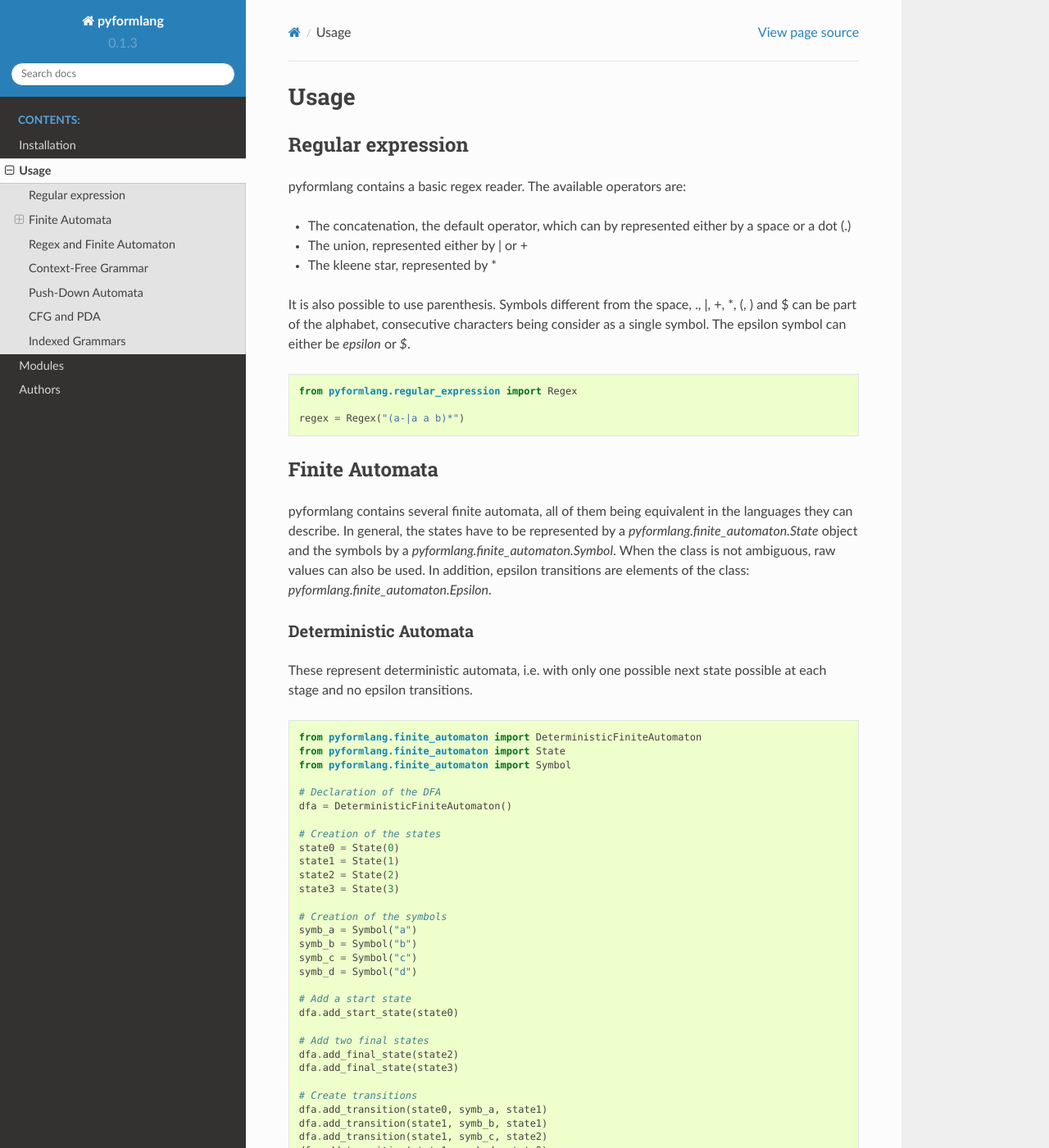
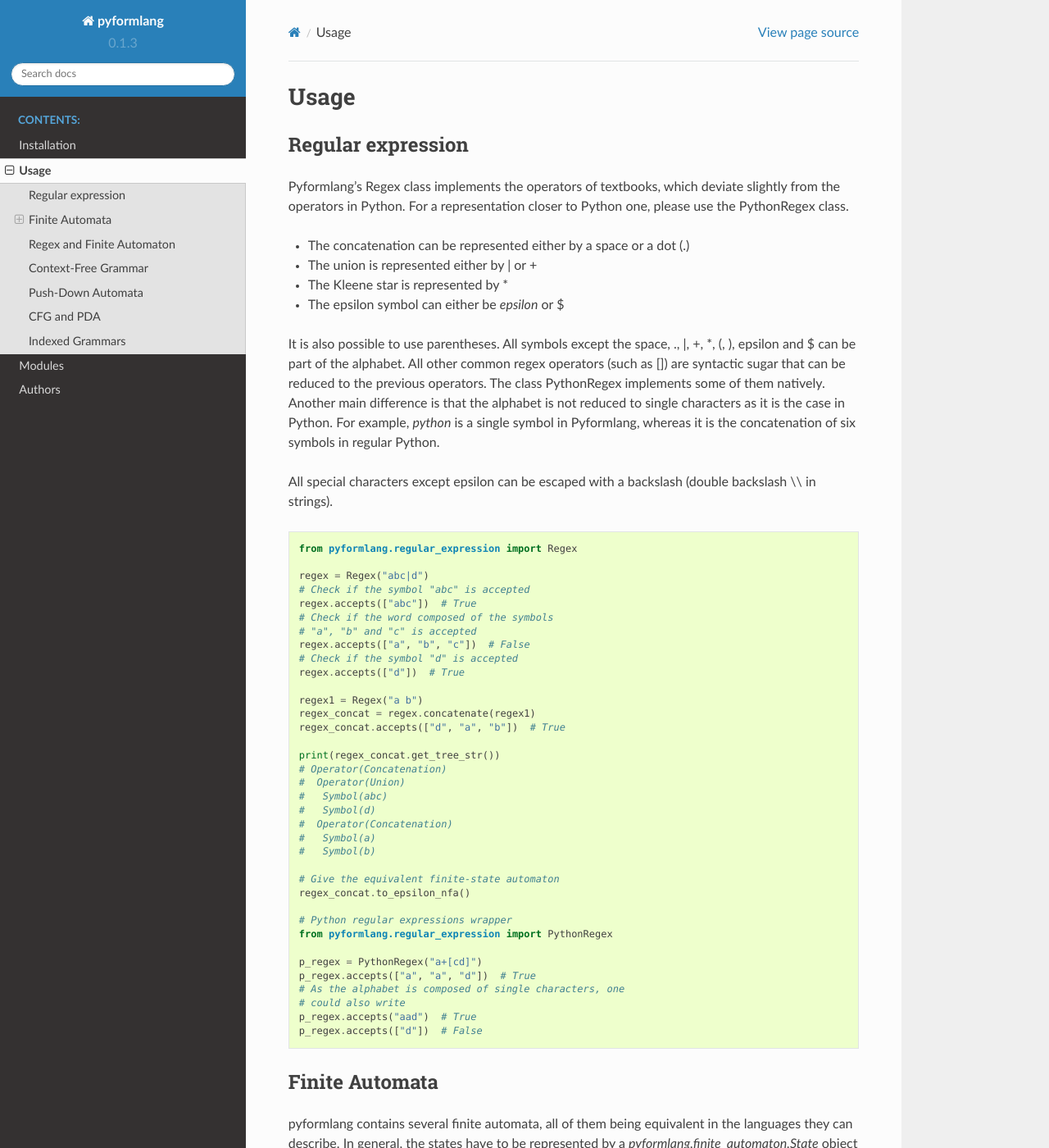
Before and after one commit to Aunsiels/pyformlang, a Sphinx documentation site: the page built from doc/usage.rst, in a window 1280 px wide and 1400 px high. Shown: the whole window at 82% size. Built offline with Sphinx 7.4.7 and the Read the Docs theme 2.0.0, drawn with Linux system fonts in a browser that asks for light colours.

Commit message:
update doc regex

```diff
--- a/doc/index.rst
+++ b/doc/index.rst
@@ -3,7 +3,7 @@
    You can adapt this file completely to your liking, but it should at least
    contain the root `toctree` directive.
 
-Welcome to pyformlang's documentation!
+Welcome to Pyformlang's documentation!
 ======================================
 
 .. toctree::
--- a/doc/installation.rst
+++ b/doc/installation.rst
@@ -4,7 +4,7 @@ Installation
 Stable release
 --------------
 
-To install pyformlang, run this command in your terminal:
+To install Pyformlang, run this command in your terminal:
 
 .. code-block:: console
 
@@ -20,7 +20,7 @@ you through the process.
 From sources
 ------------
 
-The sources for pyformlang can be downloaded from the `Github repo`_.
+The sources for Pyformlang can be downloaded from the `Github repo`_.
 
 You can either clone the public repository:
 
--- a/doc/usage.rst
+++ b/doc/usage.rst
@@ -5,19 +5,66 @@ Usage
 Regular expression
 ==================
 
-pyformlang contains a basic regex reader. The available operators are:
+Pyformlang's Regex class implements the operators of textbooks, which deviate
+slightly
+from the operators in Python. For a representation closer to Python one,
+please use the PythonRegex class.
 
-* The concatenation, the default operator, which can by represented either by a space or a dot (.)
-* The union, represented either by | or +
-* The kleene star, represented by *
+* The concatenation can be represented either by a space or a dot (.)
+* The union is represented either by | or +
+* The Kleene star is represented by *
+* The epsilon symbol can either be *epsilon* or $
 
-It is also possible to use parenthesis. Symbols different from the space, ., \|, +, \*, (, ) and $ can be part of the alphabet, consecutive characters being consider as a single symbol. The epsilon symbol can either be *epsilon* or *$*.
+It is also possible to use parentheses. All symbols except the space, .,
+\|, +, \*, (, ), epsilon and $ can be part of the alphabet.
+All other common regex operators (such as []) are syntactic sugar that can be
+reduced to the previous operators. The class PythonRegex implements some of
+them natively. Another main difference is that the alphabet is not reduced to
+single characters as it is the case in Python. For example, *python* is a
+single symbol in Pyformlang, whereas it is the concatenation of six symbols
+in regular Python.
+
+All special characters except epsilon can be escaped with a backslash (\
+double backslash \\\\ in strings).
 
 .. code-block:: python
 
     from pyformlang.regular_expression import Regex
 
-    regex = Regex("(a-|a a b)*")
+    regex = Regex("abc|d")
+    # Check if the symbol "abc" is accepted
+    regex.accepts(["abc"])  # True
+    # Check if the word composed of the symbols
+    # "a", "b" and "c" is accepted
+    regex.accepts(["a", "b", "c"])  # False
+    # Check if the symbol "d" is accepted
+    regex.accepts(["d"])  # True
+
+    regex1 = Regex("a b")
+    regex_concat = regex.concatenate(regex1)
+    regex_concat.accepts(["d", "a", "b"])  # True
+
+    print(regex_concat.get_tree_str())
+    # Operator(Concatenation)
+    #  Operator(Union)
+    #   Symbol(abc)
+    #   Symbol(d)
+    #  Operator(Concatenation)
+    #   Symbol(a)
+    #   Symbol(b)
+
+    # Give the equivalent finite-state automaton
+    regex_concat.to_epsilon_nfa()
+
+    # Python regular expressions wrapper
+    from pyformlang.regular_expression import PythonRegex
+
+    p_regex = PythonRegex("a+[cd]")
+    p_regex.accepts(["a", "a", "d"])  # True
+    # As the alphabet is composed of single characters, one
+    # could also write
+    p_regex.accepts("aad")  # True
+    p_regex.accepts(["d"])  # False
 
 Finite Automata
 ===============
```
Also changed, not shown: 1 other file.
